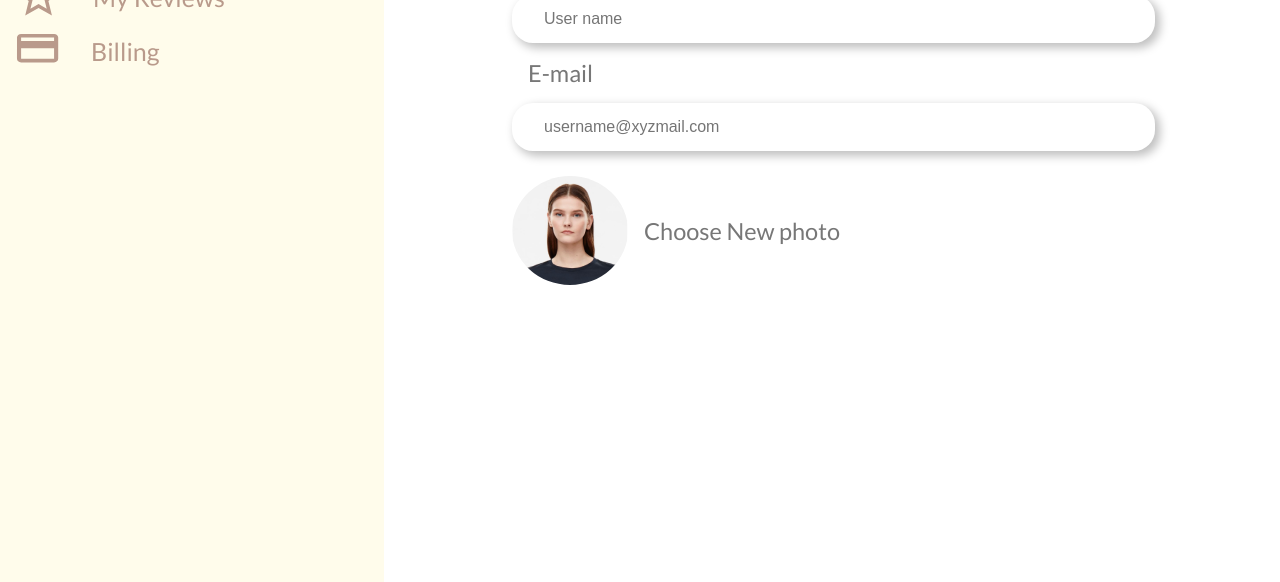
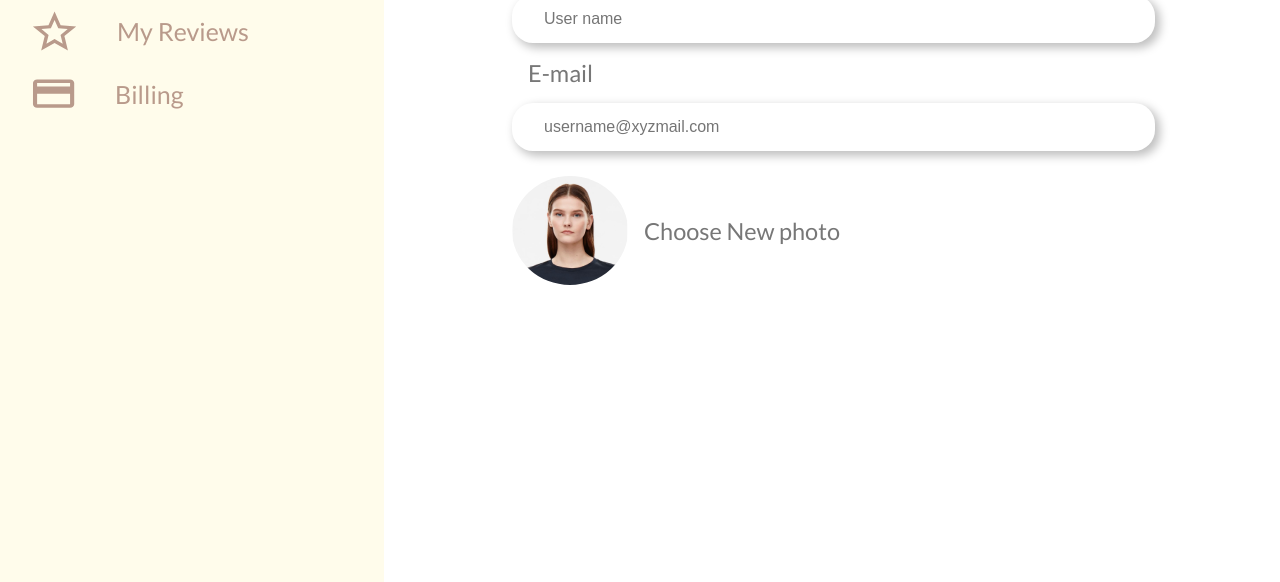
Before and after one commit to programmingseeker/cakeop-frontend, a website: page user-account-page.html in a window 1280 px wide. Shown: the part 218-800 px from the top of the page. Drawn offline with Linux system fonts and the light colour scheme.

Commit message:
Fixed the alignment of text and icons in the menu-bar

```diff
--- a/src/sass/style.scss
+++ b/src/sass/style.scss
@@ -72,16 +72,18 @@ body {
   .menu-bar-content-item {
     display: flex;
     flex-direction: row;
+    align-items: center;
     padding: 7px 8px 7px 16px;
     .menu-bar-content-item-icon {
+      padding: 7px 8px 7px 16px;
       // fill: $menu-bar-content;
     }
     .menu-bar-content-item-text {
       text-decoration: none;
       font-size: 25px;
+      text-align: center;
       color: $menu-bar-content;
       display: block;
-      padding-top: 0.35rem;
       padding-left: 2rem;
     }
     &:hover {
```
Also changed, not shown: src/css/style.css.
